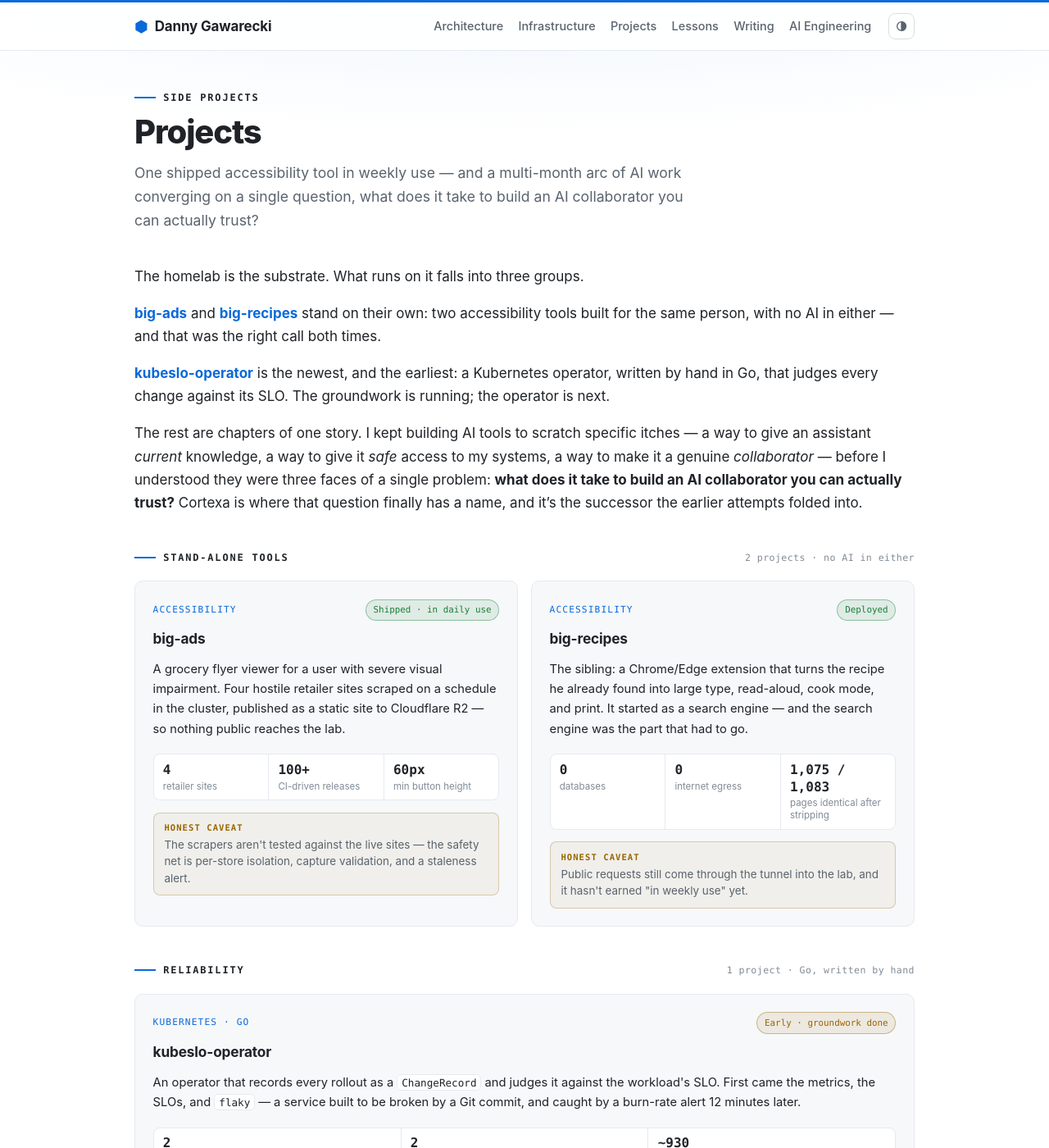
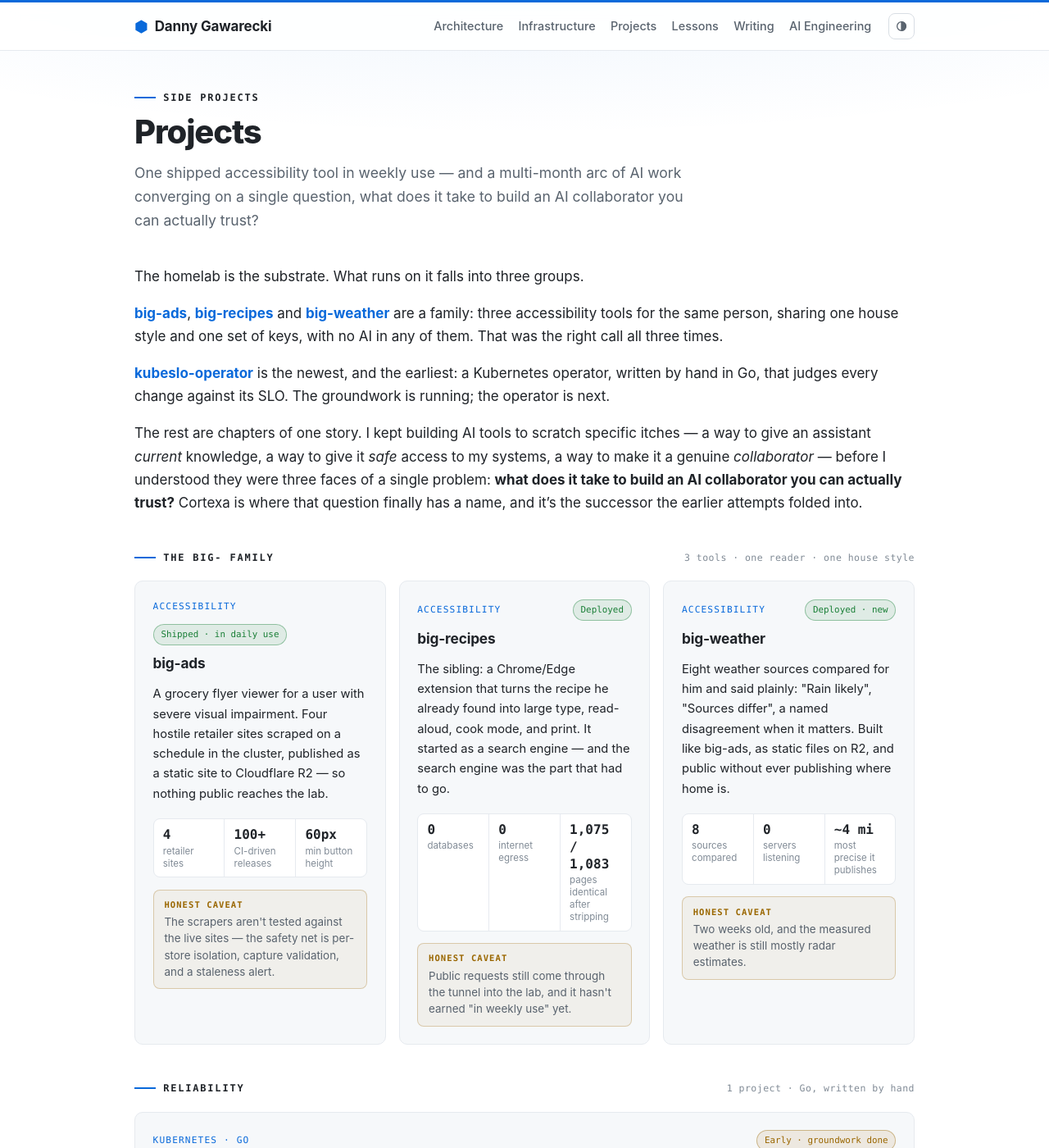
Before and after one commit to dannygawarecki/homelab-architecture, a Jekyll site: the page built from projects/index.md, in a window 1280 px wide and 1400 px high. Shown: the whole window at 82% size. Built offline with Jekyll 4.4.1, drawn with Linux system fonts in a browser that asks for light colours; some of the changed text lies outside the part shown.

Commit message:
Add big-weather, and group the three accessibility tools as one family
New project page for big-weather: eight weather sources compared and said
plainly, static files on R2, public without publishing where home is. The
projects index now groups big-ads, big-recipes and big-weather as "the
big- family" (one reader, one house style) rather than merging them into
one page, and the capability map links the big-weather chip.

Co-Authored-By: Claude Opus 5.5 <noreply@anthropic.com>

```diff
--- a/_data/platform.yml
+++ b/_data/platform.yml
@@ -80,7 +80,7 @@ areas:
       - { name: Cortexa, url: /projects/cortexa/ }
       - { name: big-ads, url: /projects/big-ads/ }
       - { name: big-recipes, url: /projects/big-recipes/ }
-      - { name: big-weather }
+      - { name: big-weather, url: /projects/big-weather/ }
       - { name: Paperless }
       - { name: Karakeep }
       - { name: Outline }
--- a/projects/index.md
+++ b/projects/index.md
@@ -7,7 +7,7 @@ permalink: /projects/
 
 The homelab is the substrate. What runs on it falls into three groups.
 
-**[big-ads](big-ads/)** and **[big-recipes](big-recipes/)** stand on their own: two accessibility tools built for the same person, with no AI in either — and that was the right call both times.
+**[big-ads](big-ads/)**, **[big-recipes](big-recipes/)** and **[big-weather](big-weather/)** are a family: three accessibility tools for the same person, sharing one house style and one set of keys, with no AI in any of them. That was the right call all three times.
 
 **[kubeslo-operator](kubeslo-operator/)** is the newest, and the earliest: a Kubernetes operator, written by hand in Go, that judges every change against its SLO. The groundwork is running; the operator is next.
 
@@ -15,8 +15,8 @@ The rest are chapters of one story. I kept building AI tools to scratch specific
 
 <div class="proj-group" markdown="0">
   <div class="proj-group-head">
-    <p class="eyebrow">Stand-alone tools</p>
-    <span class="proj-group-meta">2 projects · no AI in either</span>
+    <p class="eyebrow">The big- family</p>
+    <span class="proj-group-meta">3 tools · one reader · one house style</span>
   </div>
   <div class="cards">
     <a class="card proj-card" href="big-ads/">
@@ -36,6 +36,15 @@ The rest are chapters of one story. I kept building AI tools to scratch specific
         <span><b>0</b>databases</span><span><b>0</b>internet egress</span><span><b>1,075 / 1,083</b>pages identical after stripping</span>
       </div>
       <div class="proj-flaw"><span class="proj-flaw-label">Honest caveat</span>Public requests still come through the tunnel into the lab, and it hasn't earned "in weekly use" yet.</div>
+    </a>
+    <a class="card proj-card" href="big-weather/">
+      <div class="proj-top"><span class="card-tag">Accessibility</span><span class="status status-live">Deployed · new</span></div>
+      <h3>big-weather</h3>
+      <p>Eight weather sources compared for him and said plainly: "Rain likely", "Sources differ", a named disagreement when it matters. Built like big-ads, as static files on R2, and public without ever publishing where home is.</p>
+      <div class="proj-facts">
+        <span><b>8</b>sources compared</span><span><b>0</b>servers listening</span><span><b>~4 mi</b>most precise it publishes</span>
+      </div>
+      <div class="proj-flaw"><span class="proj-flaw-label">Honest caveat</span>Two weeks old, and the measured weather is still mostly radar estimates.</div>
     </a>
   </div>
 </div>
@@ -120,4 +129,4 @@ Four efforts, one question. Each solved a piece of "a collaborator you can trust
 
 Two honesty notes, because the point of this site is that I don't skip them. **The convergence is code now, but not services**: Cortexa adapted Context Engine's retrieval core and ported Policyclaw's policy rules rather than calling either one, and it reads the cluster through the MCP layer only, read-only. And "successor" doesn't mean the predecessors were wasted: each was a working first-generation build whose real output was the lesson. Building them separately is *how I learned* they belonged together.
 
-And then there are **big-ads** and **big-recipes** — no AI, no research question, just things someone needed that now work. They're here to keep the rest honest: I converge on hard problems *and* I finish and ship.
+And then there are **big-ads**, **big-recipes** and **big-weather** — no AI, no research question, just things someone needed that now work. They're here to keep the rest honest: I converge on hard problems *and* I finish and ship.
```
Also changed, not shown: projects/big-weather.md (added, +90 -0 lines).
